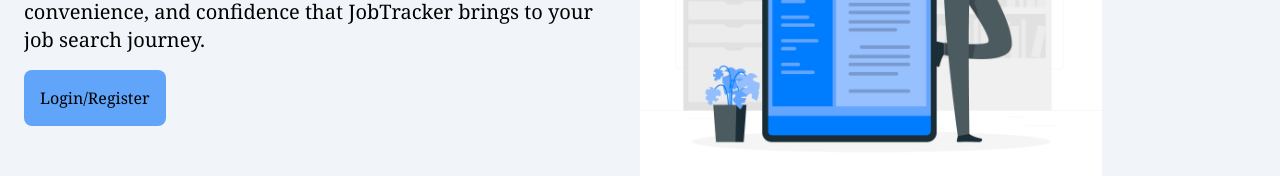
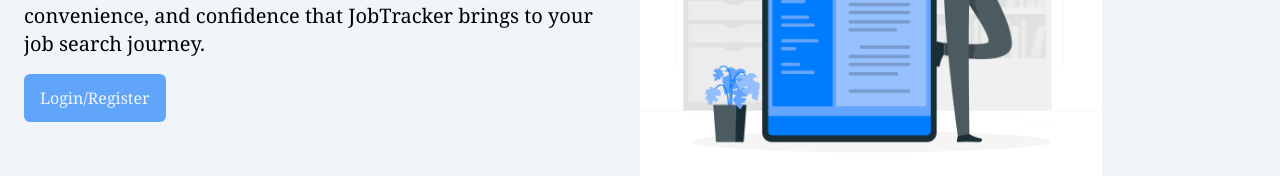
Before and after one commit to srisrinu1/Job-tracker, a React (Create React App) app in the folder client/: page / in a window 1280 px wide. Shown: the part 493-669 px from the top of the page. Built offline with nearby package versions, Linux system fonts and the light colour scheme.

Commit message:
Fixed the issue related to the padding in button

```diff
--- a/client/src/Pages/Home.js
+++ b/client/src/Pages/Home.js
@@ -15,7 +15,7 @@
            <p className='text-xl'>With JobTracker, say goodbye to the hassle of managing multiple spreadsheets or notes. Focus on what
            truly matters - landing your ideal job.Experience the efficiency, convenience, and confidence that JobTracker brings to your job search journey.</p>
            <div>
-           <Link to="/register" type="button" className='bg-blue-400 rounded-lg inline-block p-4'>
+           <Link to="/register" type="button" className='bg-blue-400 rounded-md inline-block p-3 px-4 text-blue-50'>
             Login/Register
            </Link>
            </div>
```
